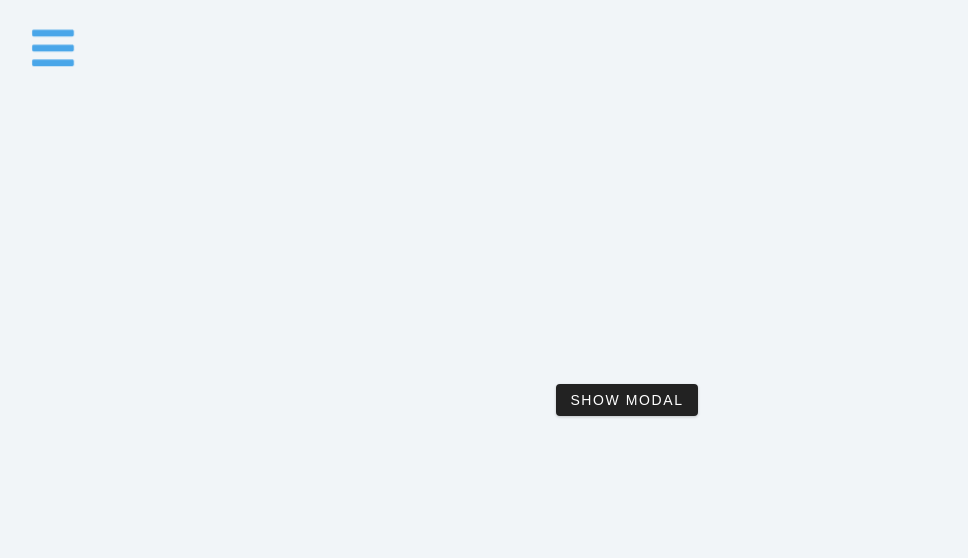
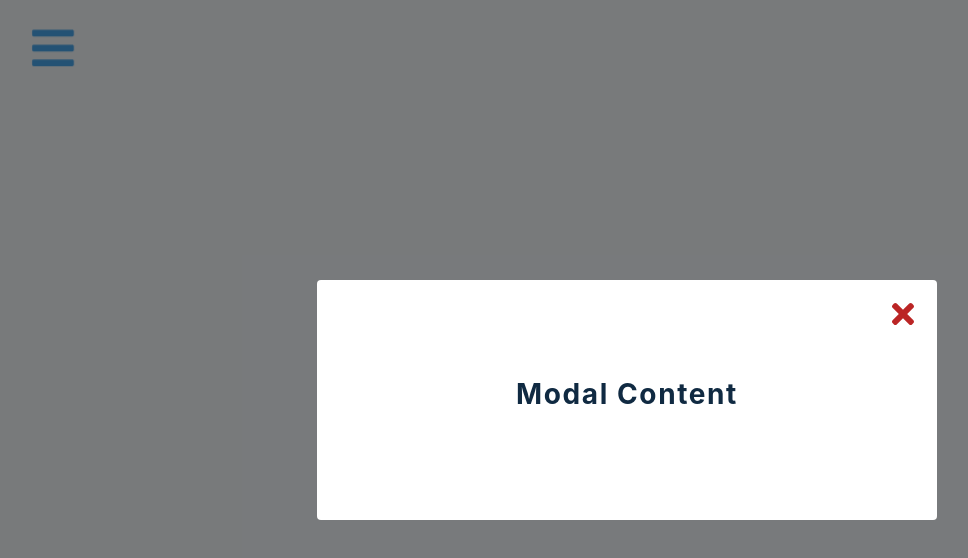
Before and after one commit to Hashim-Aziz/Sidebar-App, a React (Create React App) app: page / in a window 1280 px wide. Both pictures are taken after a click on the button "SHOW MODAL". Shown: the top 558 px of the page, without its empty margins (13-981 px from the left). Built offline with nearby package versions, Linux system fonts and the light colour scheme.

Commit message:
show modal button functionality added

```diff
--- a/src/Context.js
+++ b/src/Context.js
@@ -3,7 +3,41 @@
 const AppContext = React.createContext();
 
 const AppProvider = ({ children }) => {
-  return <AppContext.Provider value="hello">{children}</AppContext.Provider>;
+  const [isSidebarOpen, setIsSidebarOpen] = useState(false);
+  const [isModalOpen, setIsModalOpen] = useState(false);
+
+  const OpenSidebar = () => {
+    setIsSidebarOpen(true);
+  };
+  const CloseSidebar = () => {
+    setIsSidebarOpen(false);
+  };
+  const OpenModal = () => {
+    setIsModalOpen(true);
+  };
+  const CloseModal = () => {
+    setIsModalOpen(false);
+  };
+
+  return (
+    <AppContext.Provider
+      value={{
+        isModalOpen,
+        isSidebarOpen,
+        OpenModal,
+        OpenSidebar,
+        CloseModal,
+        CloseSidebar,
+      }}
+    >
+      {children}
+    </AppContext.Provider>
+  );
+};
+
+//custom hook
+export const useGlobalContext = () => {
+  return useContext(AppContext);
 };
 
 export { AppContext, AppProvider };
--- a/src/Home.js
+++ b/src/Home.js
@@ -1,13 +1,17 @@
 import React from "react";
 import { FaBars } from "react-icons/fa";
+import { AppContext, useGlobalContext } from "./Context";
 
 const Home = () => {
+  const { OpenSidebar, OpenModal } = useGlobalContext();
   return (
     <main>
-      <button className={`sidebar-toggle show-toggle`}>
+      <button className={`sidebar-toggle show-toggle`} onClick={OpenSidebar}>
         <FaBars />
       </button>
-      <button className="btn">show modal</button>
+      <button className="btn" onClick={OpenModal}>
+        show modal
+      </button>
     </main>
   );
 };
--- a/src/Modal.js
+++ b/src/Modal.js
@@ -1,12 +1,18 @@
 import React from "react";
 import { FaTimes } from "react-icons/fa";
+import { useGlobalContext } from "./Context";
 
 const Modal = () => {
+  const { isModalOpen, CloseModal } = useGlobalContext();
   return (
-    <div className={`modal-overlay`}>
+    <div
+      className={`${
+        isModalOpen ? " modal-overlay show-modal" : "modal-overlay"
+      } `}
+    >
       <div className="modal-container">
         <h3>modal content</h3>
-        <button className="close-modal-btn">
+        <button className="close-modal-btn" onClick={CloseModal}>
           <FaTimes />
         </button>
       </div>
```
